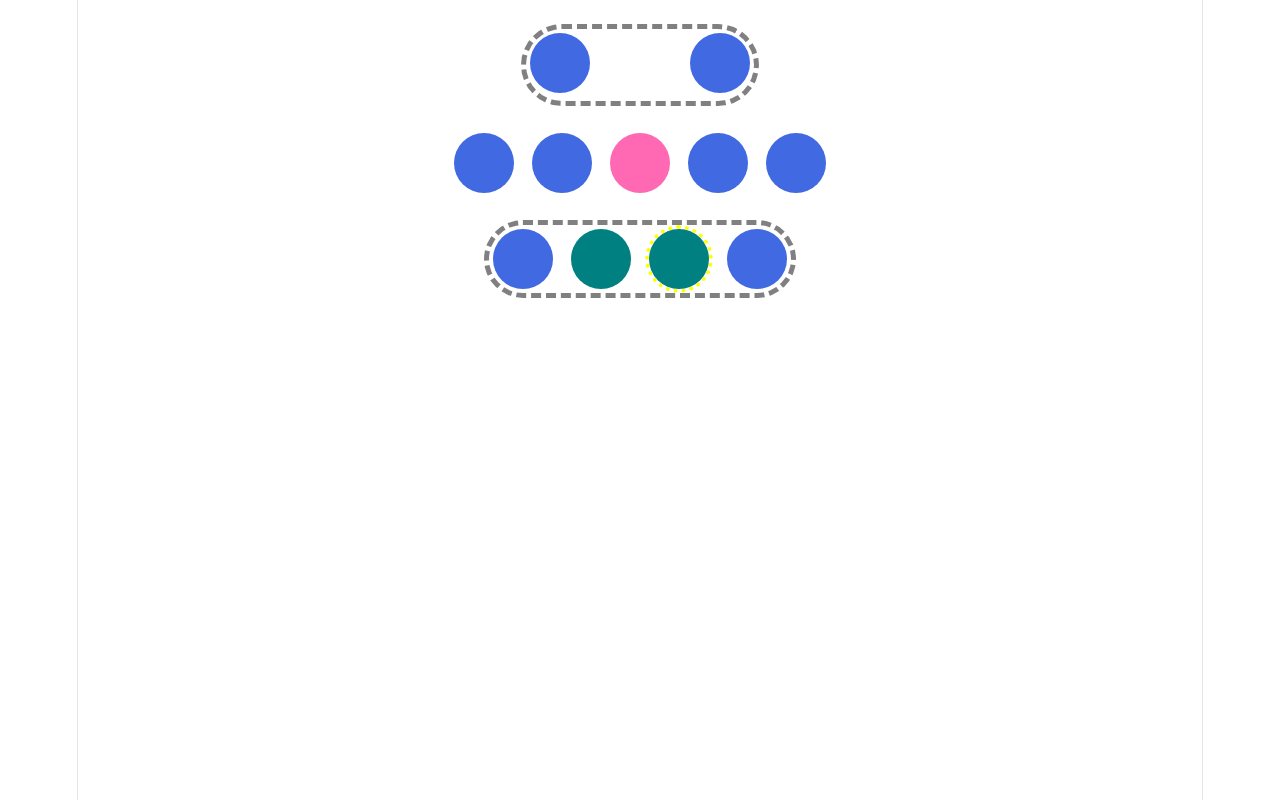
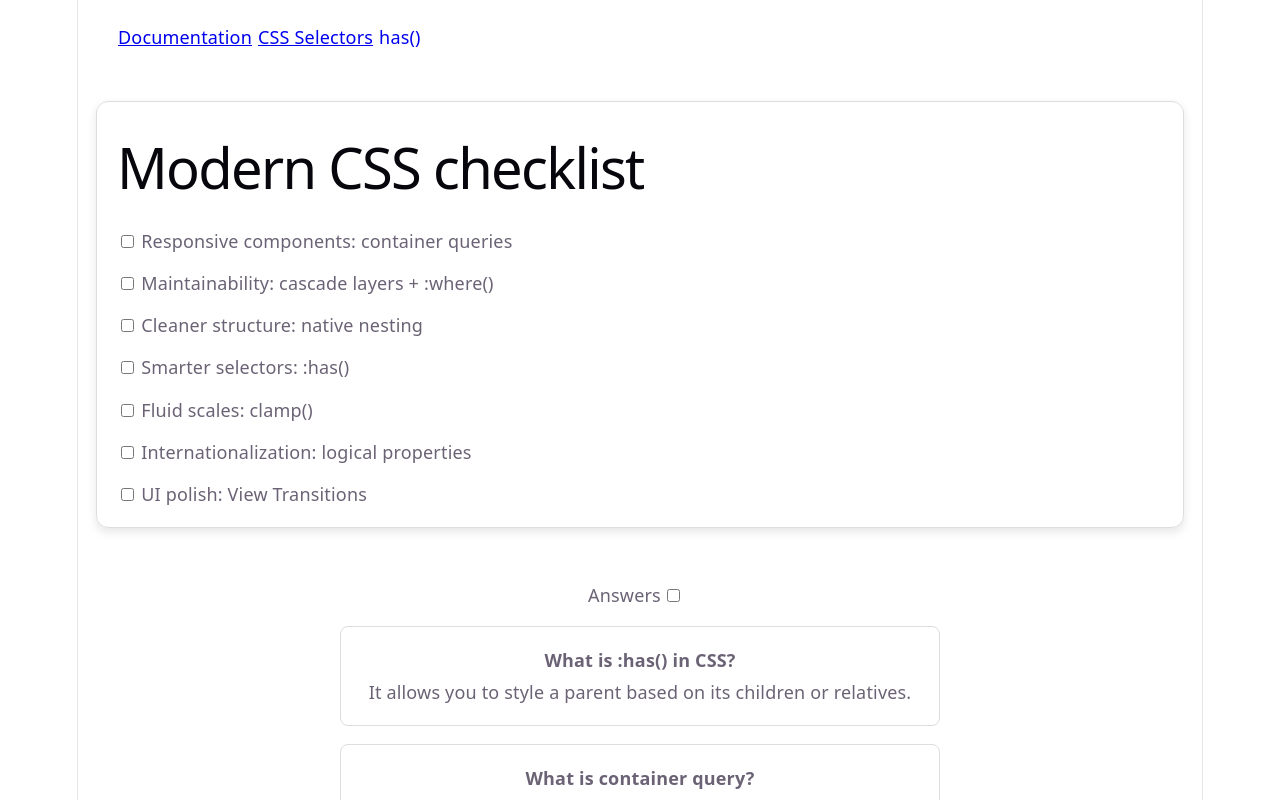
Before and after one commit to BAsnetSujan420/smart-selectors, a React (Vite) app: page / in a window 1280 px wide. Shown: the top 800 px of the page. Built offline with nearby package versions, Linux system fonts and the light colour scheme.

Commit message:
a breadcrumb, checklist and Question answer list

```diff
--- a/src/App.jsx
+++ b/src/App.jsx
@@ -1,9 +1,15 @@
+import BreadCrumb from './components/BreadCrumb';
 import ParentSelector from './components/ParentSelector';
+import QAList from './components/QAList';
+import TodoList from './components/ToDoList';
 
 function App() {
   return (
     <>
-      <ParentSelector />
+      {/* <ParentSelector /> */}
+      <BreadCrumb />
+      <TodoList />
+      <QAList />
     </>
   );
 }
--- /dev/null
+++ b/src/components/BreadCrumb.jsx
@@ -0,0 +1,38 @@
+import React from 'react';
+import styled from 'styled-components';
+
+const Wrapper = styled.ul`
+  list-style-type: none;
+  margin: 0;
+  display: flex;
+  gap: 6px;
+  margin-block: 24px;
+`;
+const List = styled.li``;
+const Link = styled.a`
+  &.current {
+    text-decoration: none;
+    pointer-events: none;
+    cursor: default;
+  }
+`;
+
+function BreadCrumb() {
+  return (
+    <Wrapper>
+      <List>
+        <Link href="#">Documentation</Link>
+      </List>
+      <List>
+        <Link href="#">CSS Selectors</Link>
+      </List>
+      <List>
+        <Link href="#" className="current">
+          has()
+        </Link>
+      </List>
+    </Wrapper>
+  );
+}
+
+export default BreadCrumb;
--- /dev/null
+++ b/src/components/QAList.tsx
@@ -0,0 +1,88 @@
+import React from 'react';
+import styled, { createGlobalStyle } from 'styled-components';
+
+const GlobalStyles = createGlobalStyle`
+  .visibility-label {
+    margin-right: 0.5rem;
+    cursor: pointer;
+  }
+
+`;
+
+const Container = styled.div`
+  max-width: 600px;
+  margin: 3rem auto;
+  font-family: system-ui;
+`;
+
+const ToggleRow = styled.div`
+  margin-bottom: 1rem;
+`;
+
+const QAItem = styled.div`
+  margin-bottom: 1rem;
+  padding: 20px;
+  border: 1px solid #ddd;
+  border-radius: 8px;
+`;
+
+const Question = styled.div`
+  font-weight: bold;
+`;
+
+const Answer = styled.div.attrs({ className: 'answer' })`
+  margin-top: 6px;
+  transition: filter 0.2s ease;
+`;
+
+const Checkbox = styled.input.attrs({ type: 'checkbox' })`
+  margin-left: 6px;
+`;
+
+function QAList() {
+  return (
+    <>
+      <GlobalStyles />
+
+      <Container>
+        <ToggleRow>
+          <label className="visibility-label">
+            Answers
+            <Checkbox className="blur-answers" />
+          </label>
+        </ToggleRow>
+
+        <QAItem>
+          <Question>What is :has() in CSS?</Question>
+          <Answer>
+            It allows you to style a parent based on its children or relatives.
+          </Answer>
+        </QAItem>
+
+        <QAItem>
+          <Question>What is container query?</Question>
+          <Answer>
+            It lets components adapt based on their container size instead of
+            viewport.
+          </Answer>
+        </QAItem>
+
+        <QAItem>
+          <Question>What is clamp()?</Question>
+          <Answer>
+            A function to create fluid values with min and max limits.
+          </Answer>
+        </QAItem>
+
+        <QAItem>
+          <Question>What is :where()?</Question>
+          <Answer>
+            A zero-specificity selector helper for cleaner CSS architecture.
+          </Answer>
+        </QAItem>
+      </Container>
+    </>
+  );
+}
+
+export default QAList;
--- /dev/null
+++ b/src/components/ToDoList.jsx
@@ -0,0 +1,100 @@
+import React from 'react';
+import styled from 'styled-components';
+
+const Container = styled.div`
+  border: 1px solid #ddd;
+  padding: 20px;
+  border-radius: 12px;
+  margin-inline: 1rem;
+  margin-top: 1.5rem;
+
+  box-shadow: 0 4px 10px rgba(0, 0, 0, 0.1);
+
+  &:hover {
+    box-shadow: 0 8px 20px rgba(0, 0, 0, 0.2);
+  }
+`;
+
+const H1 = styled.h1`
+  text-align: left;
+`;
+
+const Form = styled.form`
+  display: flex;
+  flex-direction: column;
+  gap: 16px;
+`;
+
+const Row = styled.div`
+  display: flex;
+`;
+
+const Label = styled.label`
+  cursor: pointer;
+`;
+
+const Checkbox = styled.input`
+  cursor: pointer;
+  margin-right: 0.4rem;
+`;
+
+function ToDoList() {
+  return (
+    <Container>
+      <Form>
+        <H1>Modern CSS checklist</H1>
+
+        <Row>
+          <Label>
+            <Checkbox type="checkbox" />
+            Responsive components: container queries
+          </Label>
+        </Row>
+
+        <Row>
+          <Label>
+            <Checkbox type="checkbox" />
+            Maintainability: cascade layers + :where()
+          </Label>
+        </Row>
+
+        <Row>
+          <Label>
+            <Checkbox type="checkbox" />
+            Cleaner structure: native nesting
+          </Label>
+        </Row>
+
+        <Row>
+          <Label>
+            <Checkbox type="checkbox" />
+            Smarter selectors: :has()
+          </Label>
+        </Row>
+
+        <Row>
+          <Label>
+            <Checkbox type="checkbox" />
+            Fluid scales: clamp()
+          </Label>
+        </Row>
+
+        <Row>
+          <Label>
+            <Checkbox type="checkbox" />
+            Internationalization: logical properties
+          </Label>
+        </Row>
+
+        <Row>
+          <Label>
+            <Checkbox type="checkbox" />
+            UI polish: View Transitions
+          </Label>
+        </Row>
+      </Form>
+    </Container>
+  );
+}
+
+export default ToDoList;
```
